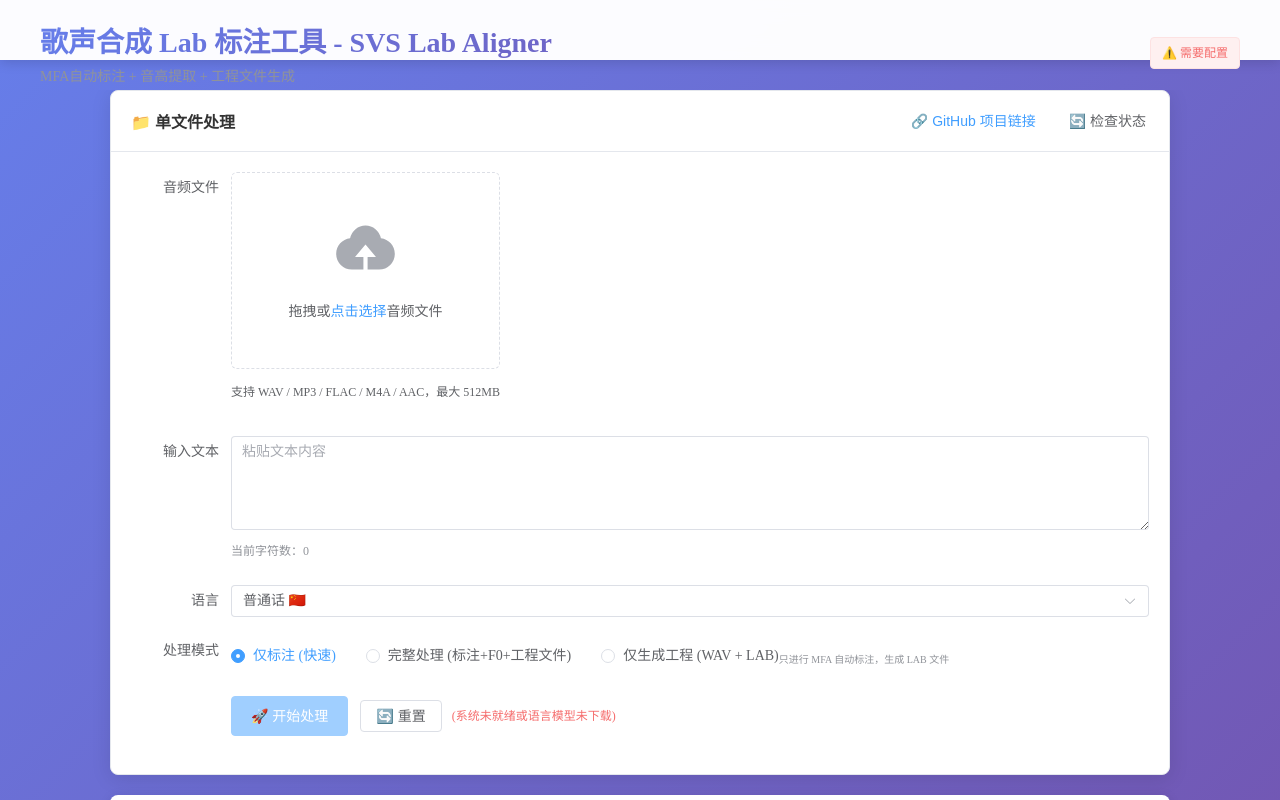
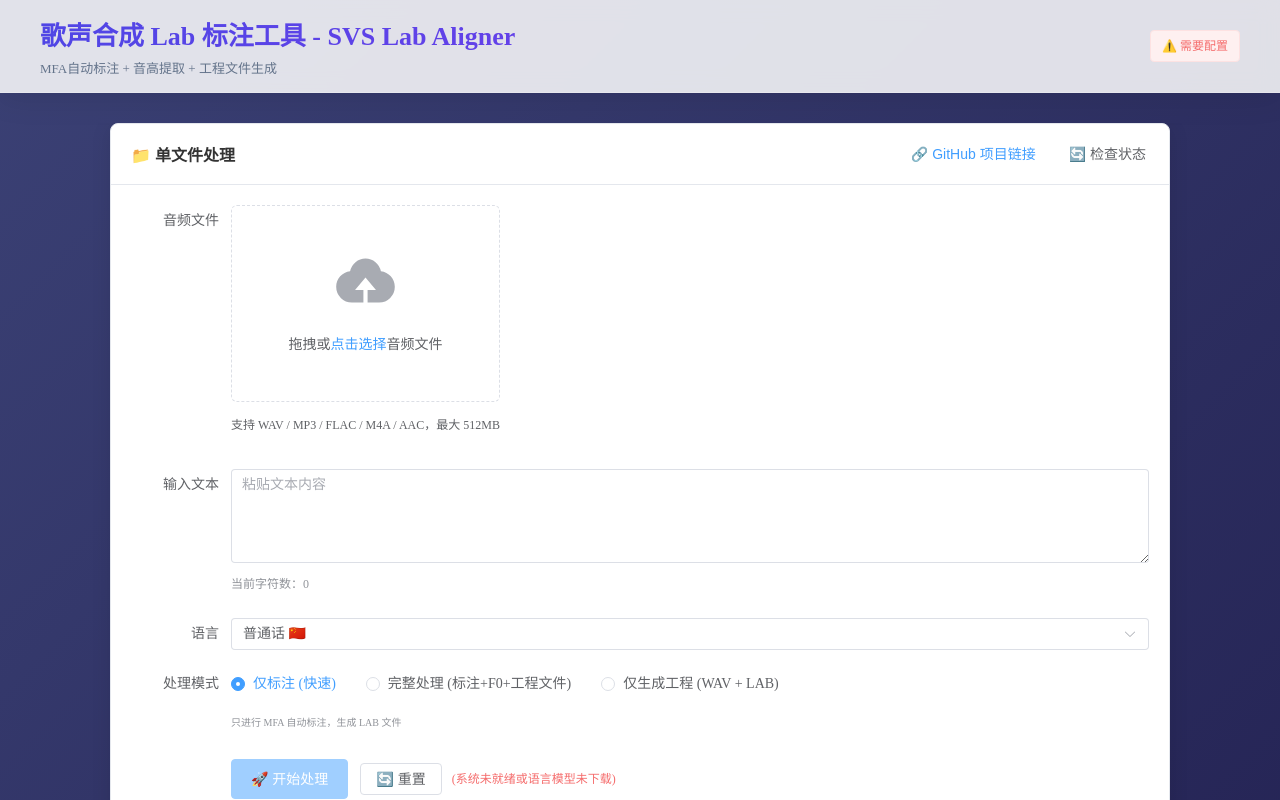
Before and after one commit to liuhua520-svg/gpt-sovits-mfa-aligner-tsubaki, a Vue app in the folder frontend/: page / in a window 1280 px wide. Shown: the top 800 px of the page. Built offline with nearby package versions, Linux system fonts and the light colour scheme; no server answers.

Commit message:
Add files via upload

```diff
--- a/frontend/src/App.vue
+++ b/frontend/src/App.vue
@@ -65,18 +65,29 @@ const checkSystemStatus = async () => {
 </script>
 
 <style scoped>
+/* 全局防溢出基础设置 */
+* {
+  box-sizing: border-box;
+}
+
 .app-container {
   display: flex;
   flex-direction: column;
   min-height: 100vh;
-  background: linear-gradient(135deg, #667eea 0%, #764ba2 100%);
+  background: linear-gradient(135deg, #3b4175 0%, #1e1b4b 100%);
+  overflow-x: hidden;
 }
 
 .app-header {
-  background: rgba(255, 255, 255, 0.98);
-  padding: 20px;
-  box-shadow: 0 2px 12px rgba(0, 0, 0, 0.15);
+  background: rgba(255, 255, 255, 0.85);
+  padding: 15px 20px;
+  box-shadow: 0 4px 30px rgba(0, 0, 0, 0.1);
   backdrop-filter: blur(10px);
+  -webkit-backdrop-filter: blur(10px);
+  border-bottom: 1px solid rgba(255, 255, 255, 0.2);
+
+  /* 🔥 核心修复：强制解除 el-header 默认的 60px 限制，允许随文字高度自适应 */
+  height: auto !important;
 }
 
 .header-content {
@@ -95,18 +106,18 @@ const checkSystemStatus = async () => {
 
 .header-left h1 {
   margin: 0;
-  font-size: 28px;
-  font-weight: bold;
-  background: linear-gradient(135deg, #667eea 0%, #764ba2 100%);
+  font-size: 26px;
+  font-weight: 700;
+  background: linear-gradient(135deg, #4f46e5 0%, #7c3aed 100%);
   -webkit-background-clip: text;
   -webkit-text-fill-color: transparent;
   background-clip: text;
 }
 
 .subtitle {
-  margin: 5px 0 0 0;
-  color: #909399;
-  font-size: 14px;
+  margin: 6px 0 0 0;
+  color: #64748b;
+  font-size: 13px;
 }
 
 .header-right {
@@ -124,10 +135,15 @@ const checkSystemStatus = async () => {
 }
 
 .app-footer {
-  background: rgba(0, 0, 0, 0.85);
-  color: white;
+  background: rgba(15, 12, 30, 0.95);
+  color: rgba(255, 255, 255, 0.7);
   text-align: center;
   padding: 20px;
+  border-top: 1px solid rgba(255, 255, 255, 0.05);
+  margin-top: auto;
+
+  /* 🔥 核心修复：强制解除 el-footer 默认的 60px 限制，防止底部 GitHub 链接溢出被裁切 */
+  height: auto !important;
 }
 
 .footer-content {
@@ -141,19 +157,20 @@ const checkSystemStatus = async () => {
 }
 
 .footer-content a {
-  color: #67c23a;
+  color: #a7f3d0;
   text-decoration: none;
   transition: color 0.3s;
 }
 
 .footer-content a:hover {
-  color: #85ce61;
+  color: #34d399;
 }
 
 @media (max-width: 768px) {
   .header-content {
     flex-direction: column;
     align-items: flex-start;
+    gap: 15px;
   }
 
   .header-left h1 {
--- a/frontend/src/components/MFAProcessor.vue
+++ b/frontend/src/components/MFAProcessor.vue
@@ -1081,10 +1081,13 @@ const newProcess = () => {
   margin-top: 5px;
 }
 
+/* 确保模式帮助文本在 Element 表单条目中强制换行，不向右侧外溢 */
 .mode-help {
+  width: 100%;
+  display: block;
   color: #909399;
   font-size: 12px;
-  margin-top: 8px;
+  margin-top: 6px;
 }
 
 .pitch-input-group {
```
Also changed, not shown: 4 other files (tests, documents, lock files or other folders).
